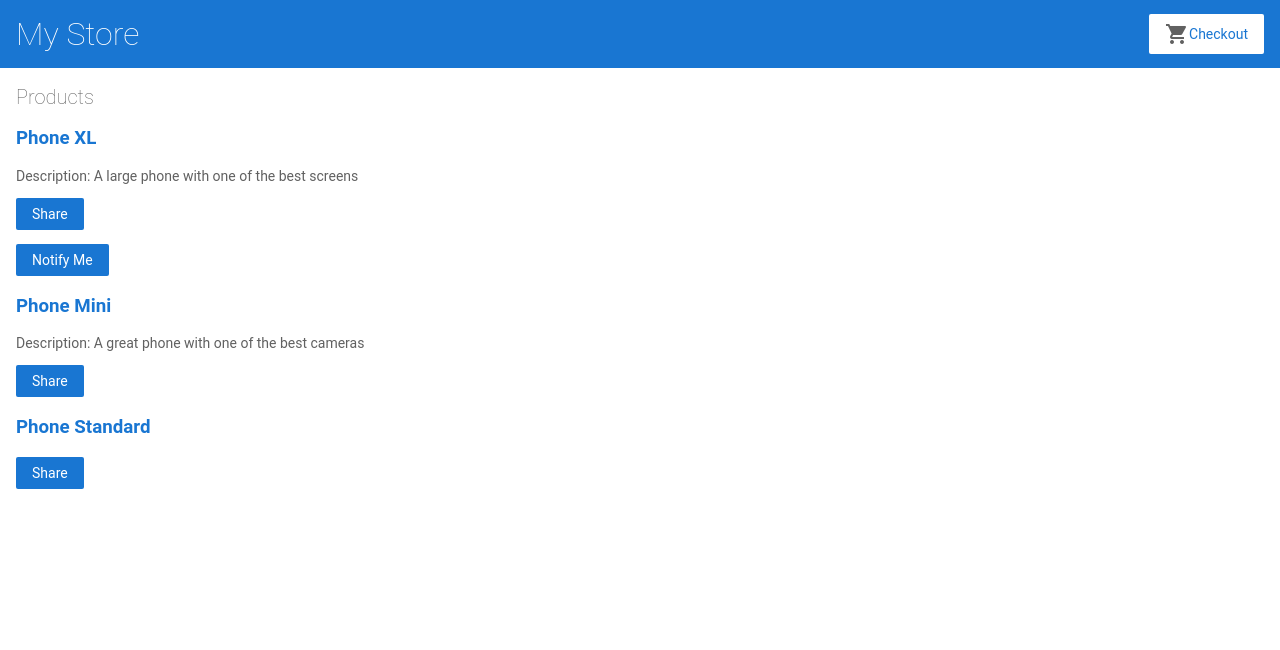
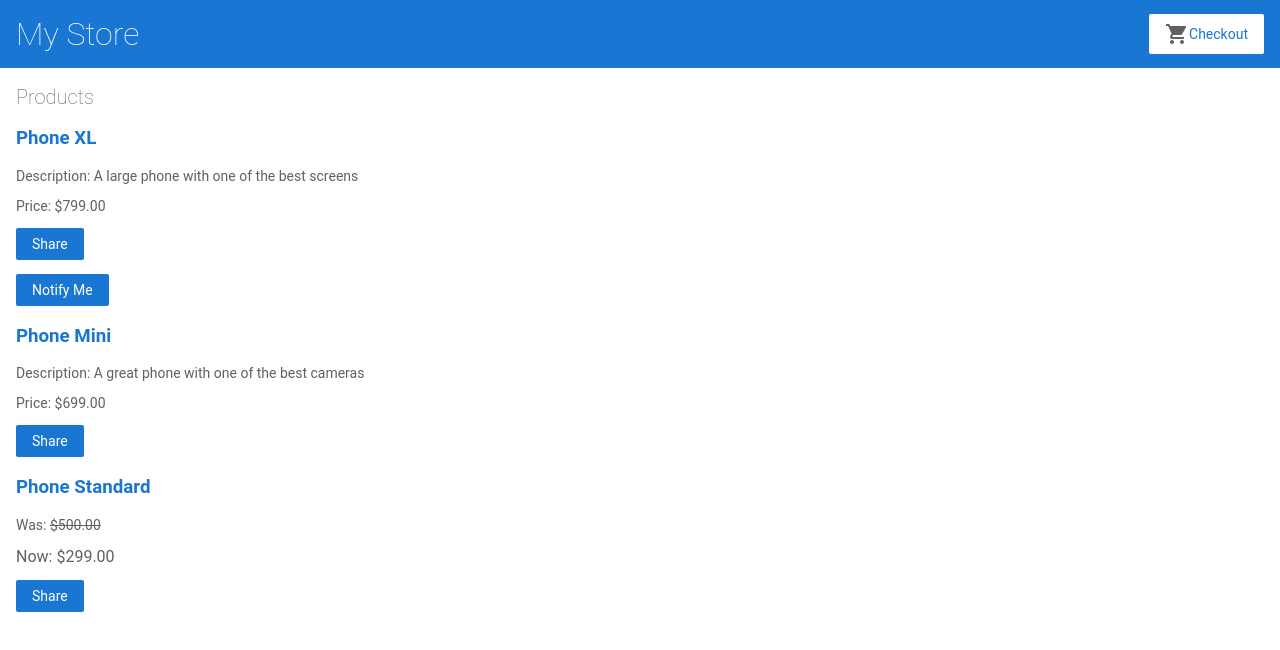
Before and after one commit to RabbitLuke/git-demo, an Angular app: page / in a window 1280 px wide. Shown: the top 650 px of the page. Built offline with nearby package versions, Linux system fonts and the light colour scheme.

Commit message:
Added HTML rendering for new on sale indicators

```diff
--- a/src/app/product-list/product-list.component.css
+++ b/src/app/product-list/product-list.component.css
@@ -0,0 +1,8 @@
+.strike-through {
+    text-decoration: line-through;
+}
+
+.my-7 {
+    margin-top: 14px;
+    margin-bottom: 14px;
+}
--- a/src/app/product-list/product-list.component.html
+++ b/src/app/product-list/product-list.component.html
@@ -14,6 +14,23 @@
     Description: {{ product.description }}
   </p>
 
+  <div *ngIf="product.onSale; else normalPrice" class="my-7">
+    <p>
+      <span>Was: </span>
+      <span class="strike-through"> {{ product.originalPrice | currency }} </span>
+    </p>
+    <div>
+      <span>Now: </span>
+      <span> {{ product.price | currency }} </span>
+    </div>
+  </div>
+
+  <ng-template #normalPrice>
+    <p>
+      Price: {{ product.price | currency }}
+    </p>
+  </ng-template>
+
   <button type="button" (click)="share()">
     Share
   </button>
--- a/src/app/product-list/product-list.component.ts
+++ b/src/app/product-list/product-list.component.ts
@@ -1,6 +1,6 @@
 import { Component } from '@angular/core';
 
-import { products } from '../products';
+import { Product, products } from '../products';
 
 @Component({
   selector: 'app-product-list',
@@ -9,7 +9,7 @@ import { products } from '../products';
 })
 export class ProductListComponent {
 
-  products = [...products];
+  products: Product[] = [...products];
 
   share() {
     window.alert('The product has been shared!');
```
